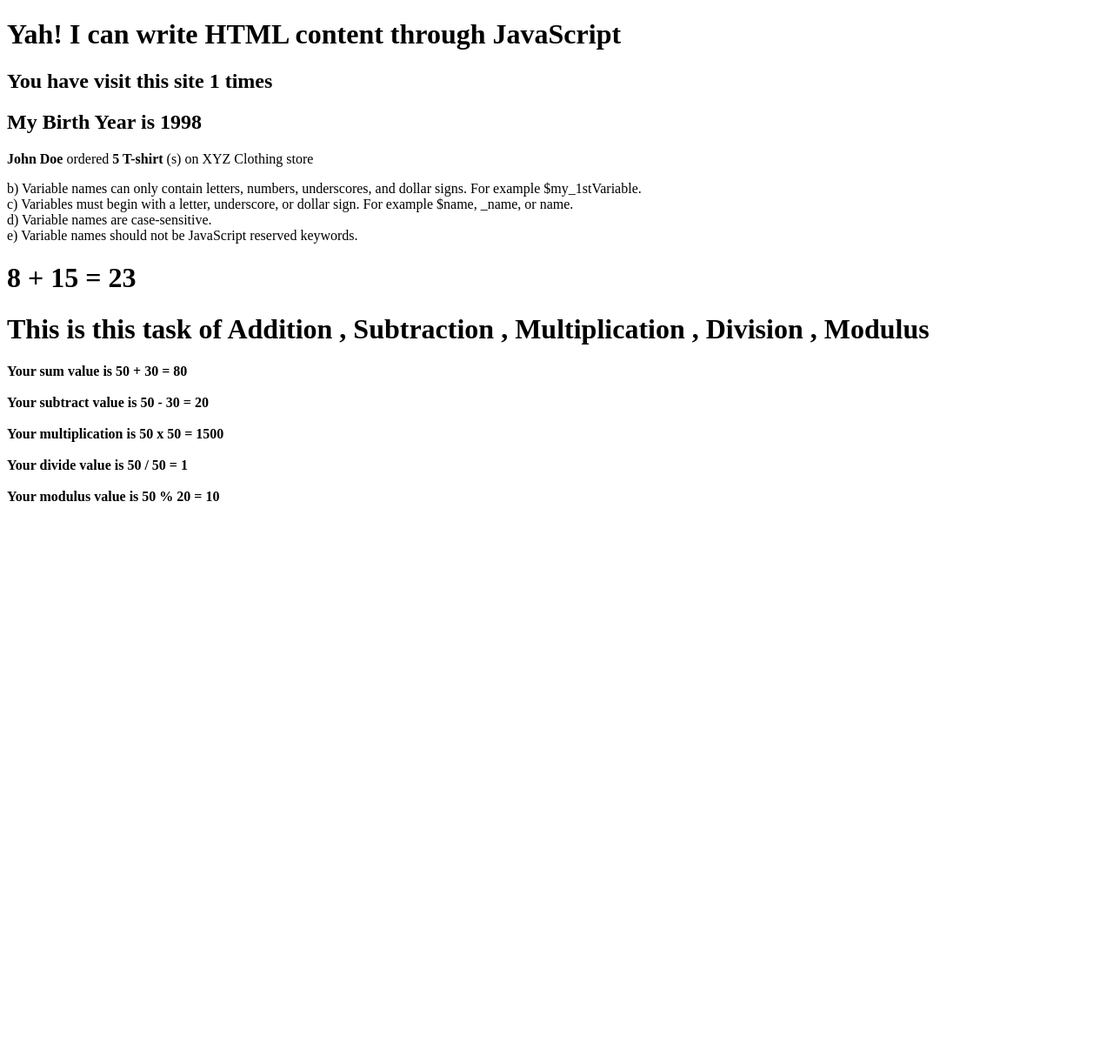
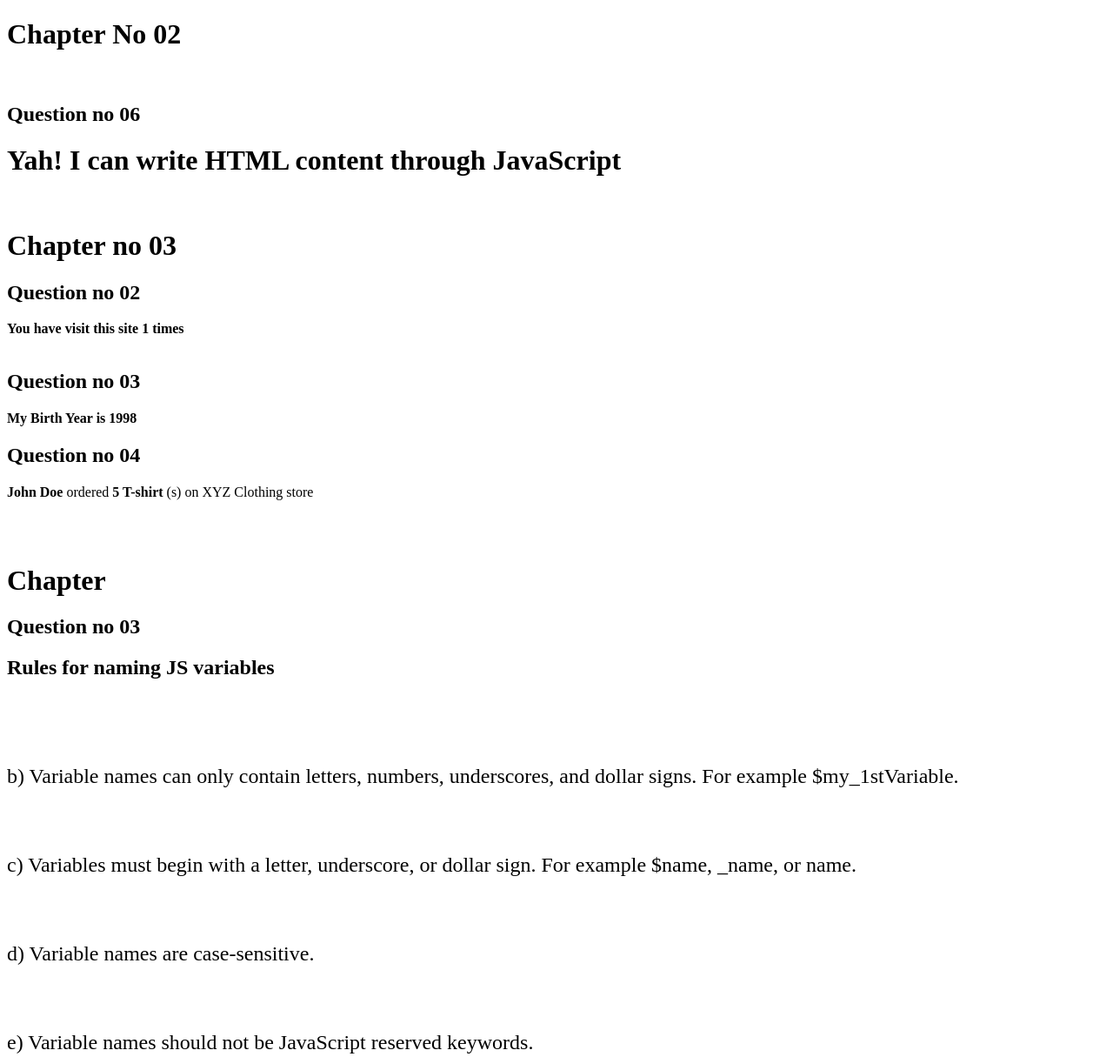
Before and after one commit to Creativementor/Javascript-Practice, a plain HTML site: page index.html in a window 1280 px wide. Shown: the top 1215 px of the page at 87% size. Before the commit the page ends 800 px from the top, so only its background shows below. Drawn offline with Linux system fonts and the light colour scheme.

Commit message:
commit
commit

```diff
--- a/index.html
+++ b/index.html
@@ -4,15 +4,9 @@
     <meta charset="UTF-8">
     <meta name="viewport" content="width=device-width, initial-scale=1.0">
     <title>Document</title>
-
     <style>
-        .heading {
-            font-weight: bold;
-            font-size: 30px;
-        }
-
-        .para{
-            font-size: 30px;
+        p{
+            font-weight: lighter;
         }
     </style>
 </head>
--- a/script.js
+++ b/script.js
@@ -82,11 +82,15 @@ var messageBox = "I'm trying to learn from the Book A smarter way to learn JavaS
 
 // Qno06.Write a script to display this in browser through JS
 
+document.write(`<h1>Chapter No 02</h1>`)
+document.write(`<br><h2>Question no 06</h2>`)
+
 document.write(`<h1>Yah! I can write HTML content through JavaScript</h1>`)
 
 
 // Qno07.Store following string in a variable and show in alert and
 // browser through JS
+
 
 var style = "“▬▬▬▬▬▬▬▬▬ஜ۩۞۩ஜ▬▬▬▬▬▬▬▬▬”"
 
@@ -104,6 +108,9 @@ alert(style)
 // number of visits on your web page. For example: “You
 // have visited this site N times”.
 
+document.write(`<br><h1>Chapter no 03</h1>`)
+document.write(`<h2>Question no 02</h2>`)
+
 let visitor = localStorage.getItem('visitor') || 0 ;
 
 
@@ -111,16 +118,18 @@ visitor++
 
 localStorage.getItem('visitor' , visitor);
 
-document.write(`<h2>You have visit this site ${visitor} times</h2>`)
+document.write(`<b>You have visit this site ${visitor} times</b>`)
 
 
 // Qno02.Declare a variable called birthYear & assign to it your
 // birth year. Show the following message in your browser
 
+document.write(`<br><br><h2>Question no 03</h2>`)
+
 var birth = 1998
 var birthYear = "My Birth Year is " + birth
 
-document.write(`<h2>${birthYear}</h2>`)
+document.write(`<b>${birthYear}</b>`)
 
 // Qno03.A visitor visits an online clothing store
 // www.xyzClothing.com . Write a script to store in variables
@@ -131,6 +140,8 @@ document.write(`<h2>${birthYear}</h2>`)
 // order
 // Show the following message in your browser: “John
 // Doe ordered 5 T-shirt(s) on XYZ Clothing store”.
+
+document.write(`<h2>Question no 04</h2>`)
 
 var visitorName = "John Doe"
 var productTitle = "5 T-shirt"
@@ -172,11 +183,14 @@ document.write(`<p><b>${visitorName}</b> ordered <b>${productTitle}</b> (s) on X
 // d) Variable names are case _________
 // e) Variable names should not be JS _________
 
+document.write(`<br><br><h1>Chapter</h1>`)
+document.write(`<h2>Question no 03</h2>`)
 
-        document.write("b) Variable names can only contain letters, numbers, underscores, and dollar signs. For example $my_1stVariable.<br>");
-        document.write("c) Variables must begin with a letter, underscore, or dollar sign. For example $name, _name, or name.<br>");
-        document.write("d) Variable names are case-sensitive.<br>");
-        document.write("e) Variable names should not be JavaScript reserved keywords.");
+        document.write(`<h2>Rules for naming JS variables<h2> <br><br>`)
+        document.write(`<p>b) Variable names can only contain letters, numbers, underscores, and dollar signs. For example $my_1stVariable.</p><br>`);
+        document.write(`<p> c) Variables must begin with a letter, underscore, or dollar sign. For example $name, _name, or name.</p><br>`);
+        document.write(`<p> d) Variable names are case-sensitive.</p><br>`);
+        document.write(`<p> e) Variable names should not be JavaScript reserved keywords.</p>`);
 
 
             // Chapter Number 04 Close Here
@@ -187,20 +201,24 @@ document.write(`<p><b>${visitorName}</b> ordered <b>${productTitle}</b> (s) on X
 // Qno01.Write a program that take two numbers & add them in a
 // new variable. Show the result in your browser.
 
+document.write(`<br><br><h1>Chapter no 05</h1>`)
+document.write(`<h2>Question no 01</h2>`)
 
 var num1 = 8
 var num2 = 15
 var add = "8 + 15 ="
 var numSum = num1 + num2
 
-document.write(`<h1>${add} ${numSum}</h1>`)
+document.write(`<b>${add} ${numSum}</b>`)
 
 // Qno02.Repeat task1 for subtraction, multiplication, division &
 // modulus.
 
 //Addtional Condition
 
-document.write(`<h1>This is this task of Addition , Subtraction , Multiplication , Division , Modulus</h1>`)
+document.write(`<br><br><h2>Question no 02</h2>`)
+
+document.write(`<h2>This is this task of Addition , Subtraction , Multiplication , Division , Modulus</h2>`)
 
 
 var add = 50 + 30
@@ -208,7 +226,7 @@ var added = "50 + 30 ="
 
 
 var additional = "Your sum value is"
-document.write(`<b>${additional}  ${added} ${add}</b>`)
+document.write(`<p>${additional}  ${added} ${add}</p>`)
 
 //Subtraction Condition
 
@@ -216,7 +234,7 @@ var subtract = 50 - 30
 var subValue = "50 - 30 ="
 
 var subtraction = "Your subtract value is"
-document.write(`<br><br><b>${subtraction} ${subValue} ${subtract}</b>`)
+document.write(`<br><p>${subtraction} ${subValue} ${subtract}</p>`)
 
 
 // Multiplication Condition
@@ -225,7 +243,7 @@ var multiply = 50 * 30
 var multiplication = "50 x 50 ="
 
 var multiple = "Your multiplication is"
-document.write(`<br><br><b>${multiple} ${multiplication} ${multiply}</b>`)
+document.write(`<br><p>${multiple} ${multiplication} ${multiply}</p>`)
 
 
 
@@ -235,7 +253,7 @@ var divide = 50 / 50
 var division = "50 / 50 ="
 
 var Divisional = "Your divide value is"
-document.write(`<br><br><b>${Divisional} ${division} ${divide}</b>`)
+document.write(`<br><p>${Divisional} ${division} ${divide}</p>`)
 
 
 // Modulas Condition
@@ -245,4 +263,53 @@ var modulus = 50 % 20
 var ans = "50 % 20 ="
 
 var answer = "Your modulus value is"
-document.write(`<br><br><b>${answer} ${ans} ${modulus}</b>`)
+document.write(`<br><p>${answer} ${ans} ${modulus}</p>`)
+
+
+
+// 3. Do the following using JS Mathematic Expressions
+// a. Declare a variable.
+// b. Show the value of variable in your browser like “Value
+// after variable declaration is: ??”.
+// c. Initialize the variable with some number.
+// d. Show the value of variable in your browser like “Initial
+// value: 5”.
+// e. Increment the variable.
+// f. Show the value of variable in your browser like “Value
+// after increment is: 6”.
+// g. Add 7 to the variable.
+
+
+//a. Declare a variable.
+var numb = 5
+
+console.log(numb++);
+
+// b. Show the value of variable in your browser like “Value
+// after variable declaration is: ??”.
+console.log(numb++);
+
+
+// c. Initialize the variable with some number.
+
+var numb1;
+
+var numbe1 = 4;
+
+var number1 = numbe1;
+
+console.log(number1++);
+// d. Show the value of variable in your browser like “Initial
+// value: 5”.
+console.log(number1++);
+
+
+// e. Increment the variable.
+var addeds = 2 + 3;
+
+console.log(addeds);
+console.log(addeds++);
+
+// f. Show the value of variable in your browser like “Value
+// after increment is: 6”.
+console.log(addeds++);
```
